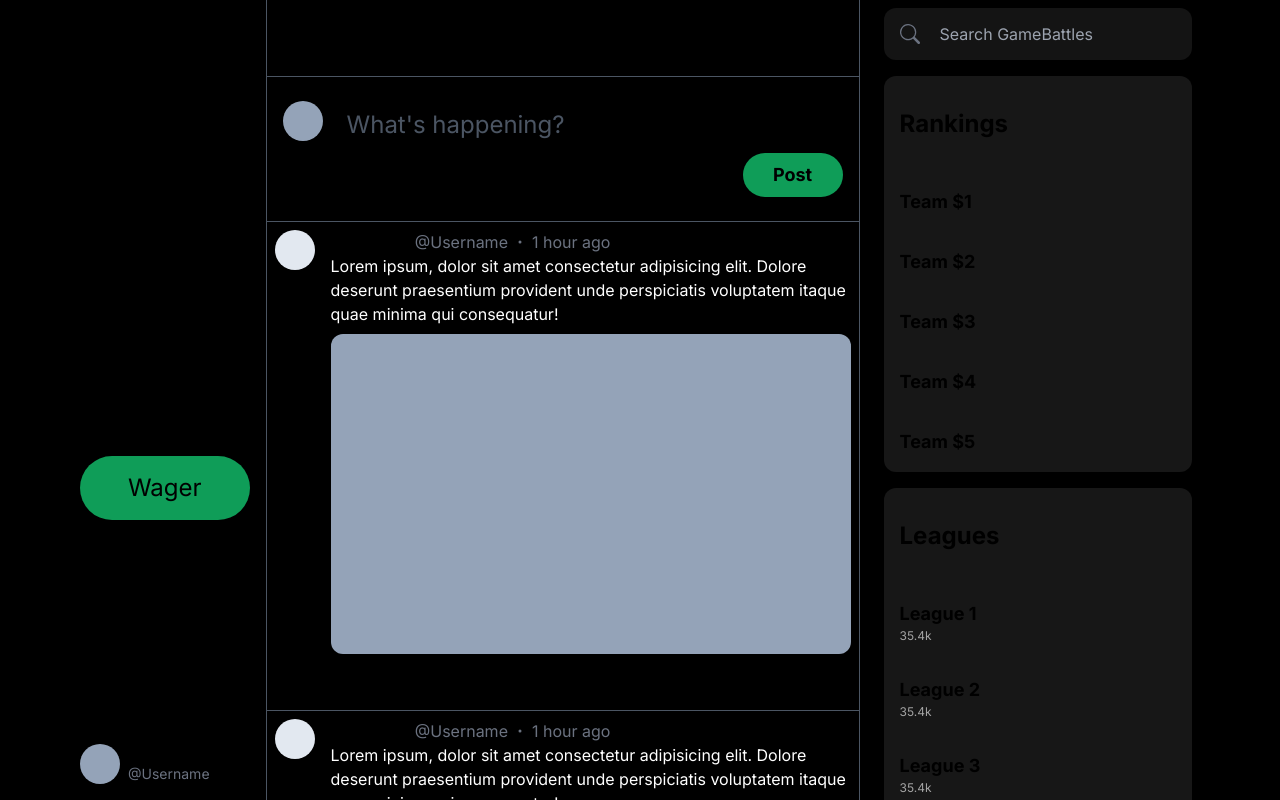
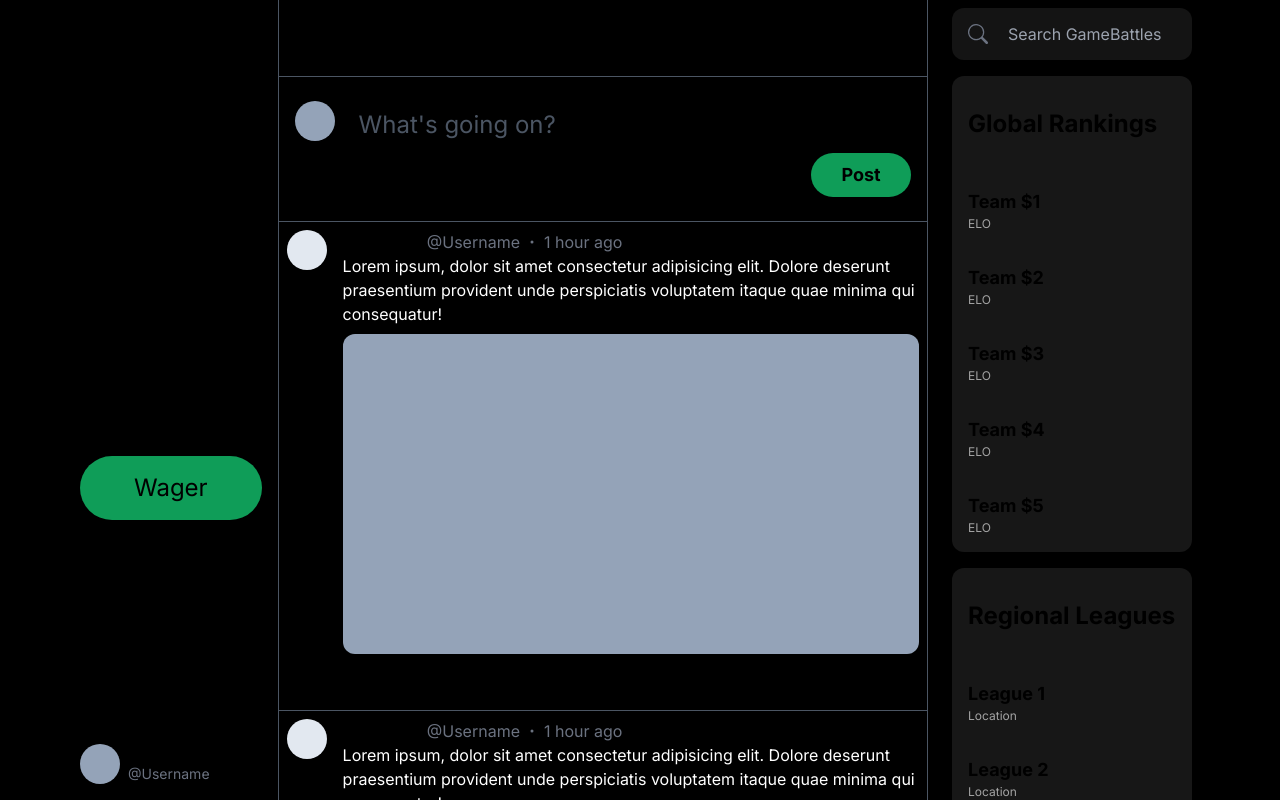
Before and after one commit to owenCTRL/GameBattles, a Next.js app: page / in a window 1280 px wide. Shown: the top 800 px of the page. Built offline with nearby package versions, Linux system fonts and the light colour scheme.

Commit message:
ui edits

```diff
--- a/src/app/components/LeftSidebar.tsx
+++ b/src/app/components/LeftSidebar.tsx
@@ -20,16 +20,16 @@ const NAVIGATION_ITEMS = [
     icon: BiHomeAlt,
   },
   {
-    title: "Matches",
-    icon: BiCrown,
-  },
-  {
     title: "Notificatons",
     icon: BiBell,
   },
   {
     title: "Messages",
     icon: BiMessage,
+  },
+  {
+    title: "Matches",
+    icon: BiCrown,
   },
   {
     title: "Wagers",
--- /dev/null
+++ b/src/app/components/RightSidebar.tsx
@@ -0,0 +1,51 @@
+import { BsSearch } from "react-icons/bs";
+
+const RightSidebar = () => {
+  return (
+    <section className="w-[30%] mt-2 flex flex-col items-stretch h-fit-content px-6">
+      <div className="backdrop-blur bg-black/10 sticky top-2">
+        <div className="relative w-full h-full">
+          <input
+            id="searchBox"
+            type="text"
+            placeholder="Search GameBattles"
+            className="outline-none peer focus:border-primary focus:border bg-neutral-900/90 w-full h-full rounded-xl py-4 pl-14 pr-4"
+          />
+          <label
+            htmlFor="searchBox"
+            className="absolute top-0 left-0 h-full flex items-center justify-center p-4 text-gray-500 peer-focus:text-primary"
+          >
+            <BsSearch className="w-5 h-5" />
+          </label>
+        </div>
+      </div>
+      <div>
+        <div className="flex flex-col rounded-xl bg-neutral-900 my-4">
+          <h3 className="font-bold text-2xl my-4 p-4">Global Rankings</h3>
+          <div>
+            {Array.from({ length: 5 }).map((_, i) => (
+              <div key={i} className="hover:bg-white/10 p-4">
+                <div className="font-bold text-lg">Team ${i + 1}</div>
+                <div className="text-xs text-neutral-400">ELO</div>
+              </div>
+            ))}
+          </div>
+        </div>
+        <div className="flex flex-col rounded-xl bg-neutral-900 my-4">
+          <h3 className="font-bold text-2xl my-4 p-4">Regional Leagues</h3>
+          <div>
+            {Array.from({ length: 5 }).map((_, i) => (
+              <div key={i} className="hover:bg-white/10 p-4">
+                <div className="font-bold text-lg">League {i + 1}</div>
+                <div className="text-xs text-neutral-400">Location</div>
+              </div>
+            ))}
+          </div>
+        </div>
+      </div>
+      <div></div>
+    </section>
+  );
+};
+
+export default RightSidebar;
--- a/src/app/components/Timeline.tsx
+++ b/src/app/components/Timeline.tsx
@@ -6,7 +6,7 @@ import { GiRapidshareArrow } from "react-icons/gi";
 const Timeline = () => {
   return (
     <main className="flex w-[70%] h-full min-h-screen flex-col border-l-[0.5px] border-r-[0.5px] border-gray-600">
-      <h1 className="text-xl font-bold p-6 backdrop-blur bg-black/10 sticky top-0">
+      <h1 className="text-xl font-bold p-6 backdrop-blur bg-black/10 sticky top-0 z-10">
         Home
       </h1>
       <div className="border-t-[0.5px] px-4 border-b-[0.5px] flex items-stretch py-6 space-x-2 border-gray-600 relative">
@@ -15,7 +15,7 @@ const Timeline = () => {
           <input
             type="text"
             className="w-full h-full placeholder:text-2xl placeholder:text-gray-600 bg-transparent border-b-[0.5px] border-gray-600 p-4 outline-none border-none"
-            placeholder="What's happening?"
+            placeholder="What's going on?"
           />
           <div className="w-full justify-between items-center flex">
             <div></div>
--- a/src/app/page.tsx
+++ b/src/app/page.tsx
@@ -1,6 +1,6 @@
 import LeftSidebar from "./components/LeftSidebar";
 import Timeline from "./components/Timeline";
-import { BsSearch } from "react-icons/bs";
+import RightSidebar from "./components/RightSidebar";
 
 const Home = () => {
   return (
@@ -8,48 +8,7 @@ const Home = () => {
       <div className="max-w-[90vw] w-full h-full flex relative">
         <LeftSidebar />
         <Timeline />
-        <section className="w-[50%] mt-2 flex flex-col items-stretch h-full px-6">
-          <div className="backdrop-blur bg-black/10 sticky top-0">
-            <div className="relative w-full h-full">
-              <input
-                id="searchBox"
-                type="text"
-                placeholder="Search GameBattles"
-                className="outline-none peer focus:border-primary focus:border bg-neutral-900/90 w-full h-full rounded-xl py-4 pl-14 pr-4"
-              />
-              <label
-                htmlFor="searchBox"
-                className="absolute top-0 left-0 h-full flex items-center justify-center p-4 text-gray-500 peer-focus:text-primary"
-              >
-                <BsSearch className="w-5 h-5" />
-              </label>
-            </div>
-          </div>
-          <div>
-            <div className="flex flex-col rounded-xl bg-neutral-900 my-4">
-              <h3 className="font-bold text-2xl my-4 p-4">Rankings</h3>
-              <div>
-                {Array.from({ length: 5 }).map((_, i) => (
-                  <div key={i} className="hover:bg-white/10 p-4">
-                    <div className="font-bold text-lg">Team ${i + 1}</div>
-                  </div>
-                ))}
-              </div>
-            </div>
-            <div className="flex flex-col rounded-xl bg-neutral-900 my-4">
-              <h3 className="font-bold text-2xl my-4 p-4">Leagues</h3>
-              <div>
-                {Array.from({ length: 5 }).map((_, i) => (
-                  <div key={i} className="hover:bg-white/10 p-4">
-                    <div className="font-bold text-lg">League {i + 1}</div>
-                    <div className="text-xs text-neutral-400">35.4k</div>
-                  </div>
-                ))}
-              </div>
-            </div>
-          </div>
-          <div></div>
-        </section>
+        <RightSidebar />
       </div>
     </div>
   );
```
